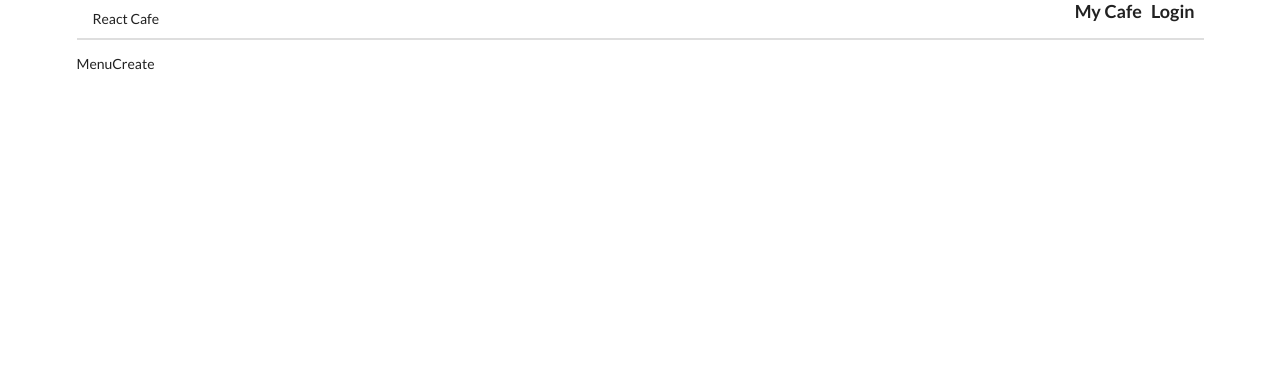
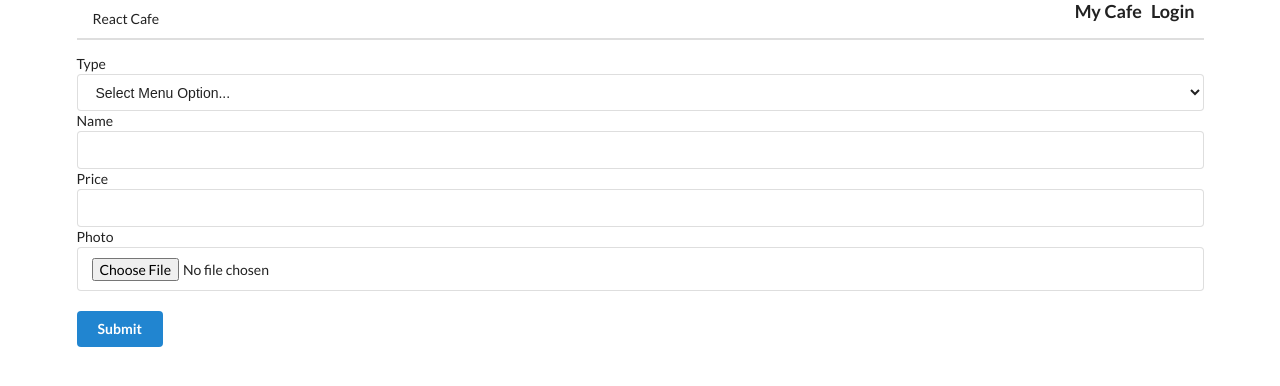
Before and after one commit to Annettesunday/REACT-CAFE, a React (Create React App) app: page /menus/new in a window 1280 px wide. Shown: the top 386 px of the page. Built offline with nearby package versions, Linux system fonts and the light colour scheme.

Commit message:
ch(MenuCreate): build  MenuCreate Form

```diff
--- a/src/components/menus/MenuCreate.js
+++ b/src/components/menus/MenuCreate.js
@@ -1,9 +1,92 @@
 import React from "react";
+import { Field, reduxForm } from "redux-form";
+
+const options = ["Side", "Main Course"];
 
 class MenuCreate extends React.Component {
+  renderInput = ({ input, type, value }) => {
+    console.log(input);
+
+    return (
+      <React.Fragment>
+        <input {...input} type={type} value={value} />
+      </React.Fragment>
+    );
+  };
+
+  onSubmit = formValues => {
+    console.log("I am submitting with these", formValues);
+  };
+
   render() {
-    return <div>MenuCreate</div>;
+    return (
+      <form
+        className="ui form"
+        onSubmit={this.props.handleSubmit(this.onSubmit)}
+      >
+        <div>
+          <label>Type</label>
+          <div>
+            <Field name="type" component="select">
+              <option value="">Select Menu Option...</option>
+              {options.map(menuOption => {
+                return (
+                  <option value={menuOption} key={menuOption}>
+                    {menuOption}
+                  </option>
+                );
+              })}
+            </Field>
+          </div>
+        </div>
+        <div>
+          <label>Name</label>
+          <div>
+            <Field
+              name="name"
+              component="input"
+              type="text"
+              autoComplete="off"
+            />
+          </div>
+        </div>
+        <div>
+          <label>Price</label>
+          <div>
+            <Field
+              name="price"
+              component="input"
+              type="number"
+              autoComplete="off"
+            />
+          </div>
+        </div>
+        <div>
+          <div>
+            <label>Photo</label>
+            <div>
+              <Field
+                name="picture"
+                component={this.renderInput}
+                type="file"
+                value={null}
+              />
+            </div>
+          </div>
+          <button
+            style={{ marginTop: "20px" }}
+            className="ui center button primary"
+            type="submit"
+            disabled={this.props.submitting}
+          >
+            {this.props.submitting ? "Submitting" : "Submit"}
+          </button>
+        </div>
+      </form>
+    );
   }
 }
 
-export default MenuCreate;
+export default reduxForm({
+  form: "MenuCreate"
+})(MenuCreate);
```
